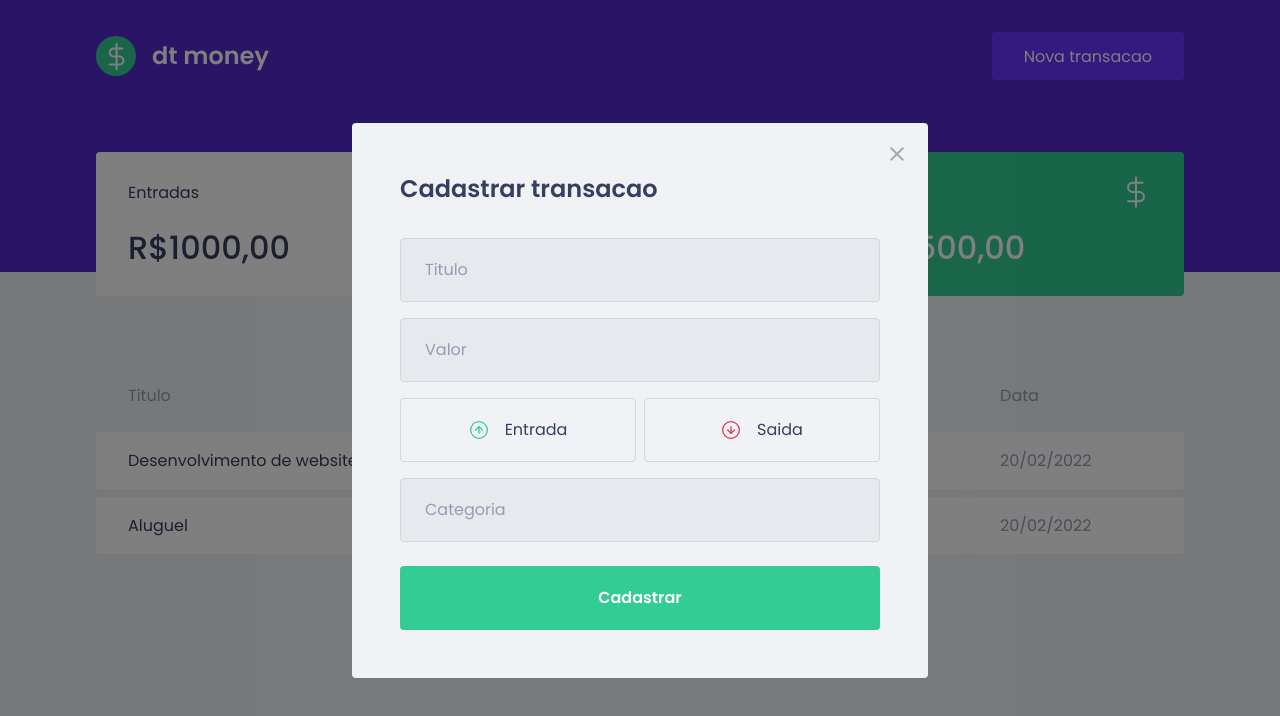
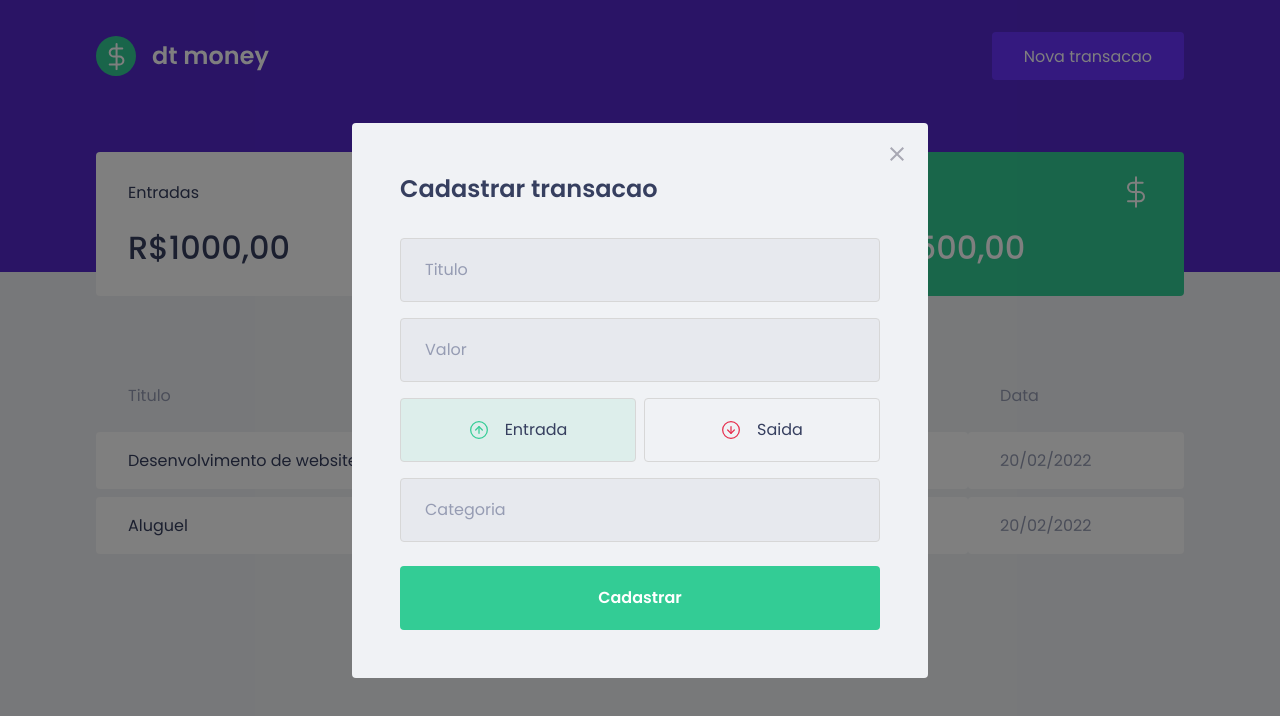
Before and after one commit to wandersonchaves/wcmoney, a React (Create React App) app: page / in a window 1280 px wide. Both pictures are taken after a click on the button "Nova transacao". Shown: the top 716 px of the page. Built offline with nearby package versions, Linux system fonts and the light colour scheme; no server answers; what miragejs would draw is missing.

Commit message:
button colors

```diff
--- a/src/components/NewTransactionModal/index.tsx
+++ b/src/components/NewTransactionModal/index.tsx
@@ -1,8 +1,9 @@
 import Modal from "react-modal";
-import { Container, TransactionTypeContainer } from "./styles";
+import { Container, RadioBox, TransactionTypeContainer } from "./styles";
 import incomeImg from "../../assets/income.svg";
 import outcomeImg from "../../assets/outcome.svg";
 import closeImg from "../../assets/close.svg";
+import { useState } from "react";
 
 interface NewTransactionModalProps {
   isOpen: boolean;
@@ -13,6 +14,8 @@
   isOpen,
   onRequestClose,
 }: NewTransactionModalProps) {
+  const [type, setType] = useState("deposit");
+
   return (
     <Modal
       isOpen={isOpen}
@@ -36,15 +39,29 @@
         <input type="number" placeholder="Valor" />
 
         <TransactionTypeContainer>
-          <button type="button">
+          <RadioBox
+            type="button"
+            onClick={() => {
+              setType("deposit");
+            }}
+            isActive={type === "deposit"}
+            activeColor="green"
+          >
             <img src={incomeImg} alt="Entrada" />
             <span>Entrada</span>
-          </button>
+          </RadioBox>
 
-          <button type="button">
+          <RadioBox
+            type="button"
+            onClick={() => {
+              setType("withdraw");
+            }}
+            isActive={type === "withdraw"}
+            activeColor="red"
+          >
             <img src={outcomeImg} alt="Saida" />
             <span>Saida</span>
-          </button>
+          </RadioBox>
         </TransactionTypeContainer>
 
         <input placeholder="Categoria" />
--- a/src/components/NewTransactionModal/styles.ts
+++ b/src/components/NewTransactionModal/styles.ts
@@ -1,4 +1,4 @@
-import { darken } from "polished";
+import { darken, transparentize } from "polished";
 import styled from "styled-components";
 
 export const Container = styled.form`
@@ -54,13 +54,27 @@
   display: grid;
   grid-template-columns: 1fr 1fr;
   gap: 0.5rem;
+`;
 
-  button {
+interface RadioBoxProps {
+  isActive: boolean;
+  activeColor: "green" | "red";
+}
+
+const colors = {
+  green: "#33CC95",
+  red: "#E52E4D",
+};
+
+export const RadioBox = styled.button<RadioBoxProps>`
   height: 4rem;
   border: 1px solid #d7d7d7;
   border-radius: 0.25rem;
 
-    background: transparent;
+  background: ${(props) =>
+    props.isActive
+      ? transparentize(0.9, colors[props.activeColor])
+      : "transparent"};
 
   display: flex;
   align-items: center;
@@ -83,5 +97,4 @@
     font-size: 1rem;
     color: var(--text-title);
   }
-  }
 `;
```
Lines whose indentation alone changed are shown as unchanged.
